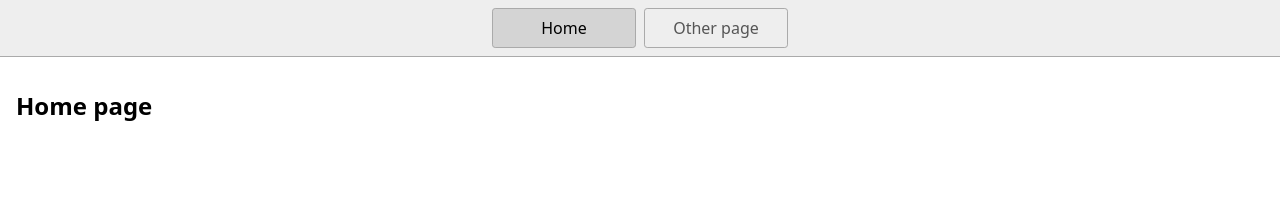
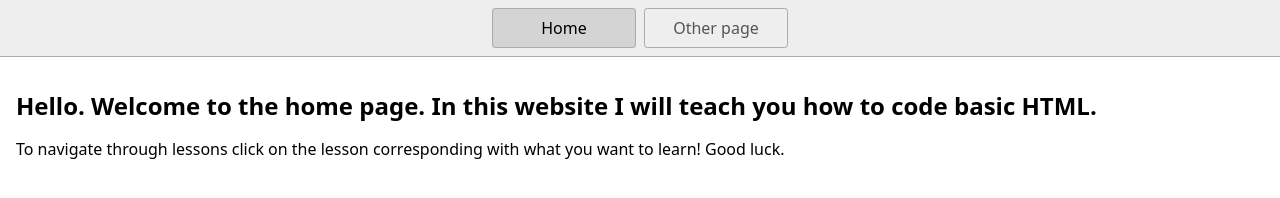
Before and after one commit to sumaitab1/Unit_C2_Project_Sumaita_Begum, a website: page index.html in a window 1280 px wide. Drawn offline with Linux system fonts and the light colour scheme.

Commit message:
Page 2 COMMIT

```diff
--- a/index.html
+++ b/index.html
@@ -17,7 +17,8 @@
       <a href="/page2.html">Other page</a>
     </nav>
     <main>
-      <h1>Home page</h1>
+      <h1>Hello. Welcome to the home page. In this website I will teach you how to code basic HTML.</h1>
+      <p>  To navigate through lessons click on the lesson corresponding with what you want to learn! Good luck. </p>
     </main>
   </body>
 </html>
```
Also changed, not shown: 1 other file.
